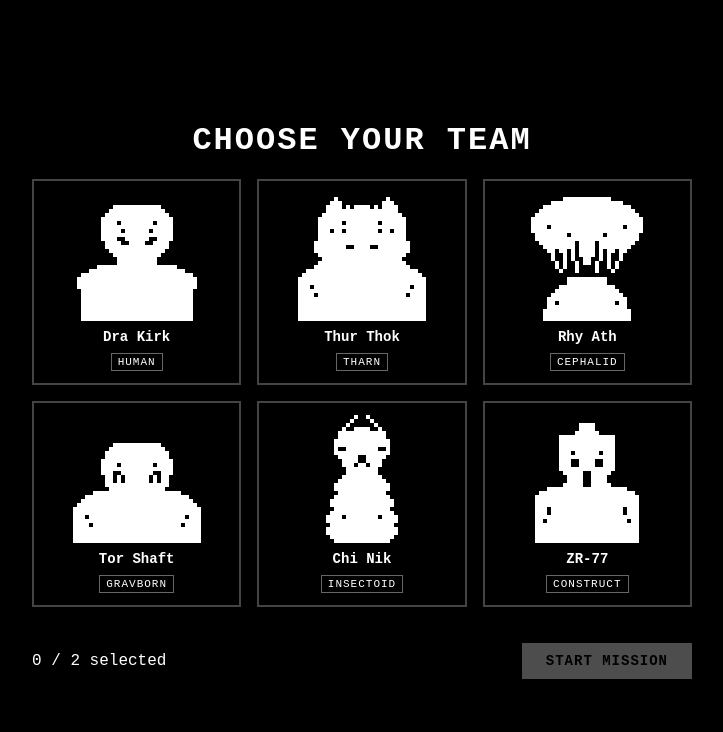
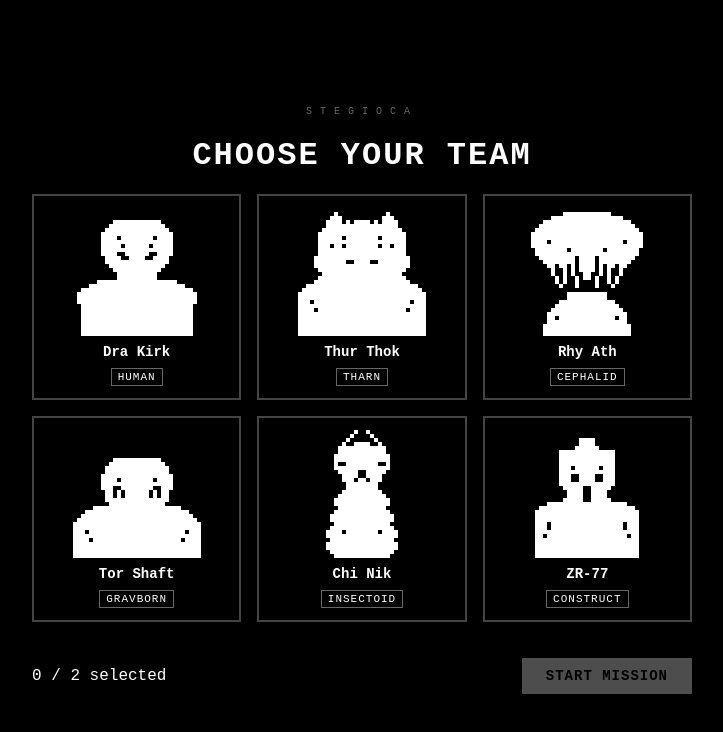
Before and after one commit to pmamberti/stegioca, a plain HTML site: page index.html in a window 1280 px wide. Shown: the whole page, without its empty margins (278-1001 px from the left). Drawn offline with Linux system fonts and the light colour scheme.

Commit message:
feat: add STEGIOCA title to selection screen
Co-Authored-By: Claude Opus 4.6 (1M context) <noreply@anthropic.com>

```diff
--- a/index.html
+++ b/index.html
@@ -53,10 +53,12 @@
     @keyframes blink { 50% { opacity: 0; } }
     #result-heading { font-size: 28px; }
     #result-narrative { max-width: 500px; text-align: center; line-height: 1.6; }
+    .title { font-size: 10px; letter-spacing: 8px; opacity: 0.4; text-transform: uppercase; }
   </style>
 </head>
 <body>
   <div id="screen-selection" class="screen active">
+    <div class="title">STEGIOCA</div>
     <h1>CHOOSE YOUR TEAM</h1>
     <div id="card-grid" class="card-grid">
       <!-- 6 cards injected by JS -->
```
